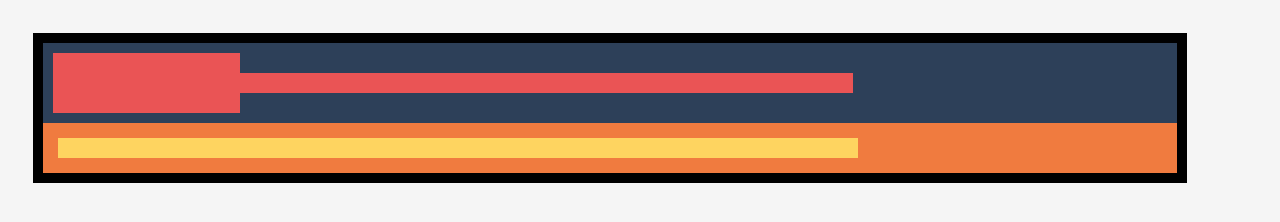
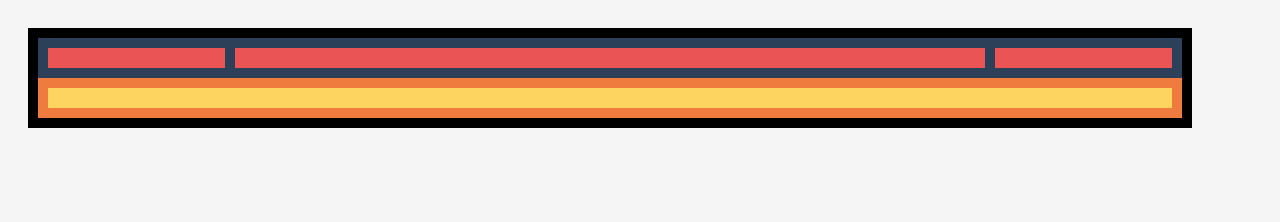
Before and after one commit to serge-svg/ITAcademy-sprint1-level1, a plain HTML site: page index.html in a window 1280 px wide. Drawn offline with Linux system fonts and the light colour scheme.

Commit message:
Header done

```diff
--- a/css/style.css
+++ b/css/style.css
@@ -7,20 +7,18 @@
 
 header {
     background-color:  black;
-    margin: 5px;
 }
 
 header .high {
     background-color: #2D4059;
+    display: flex;
+    justify-content: space-between;
 }
 
-header aside article {
-    background-color: #eab654;
-}
-
-header article {
+header .high article {
     width: 70%;
     background-color: #EA5455;
+    margin: 0 10px 0 10px;
 }
 
 header aside {
@@ -34,7 +32,7 @@ header .low {
 
 header .low article {
     background-color: #FED460;
-    margin: 5px;
+    width: calc(100% - 20px);
 }
 
 /*
```
